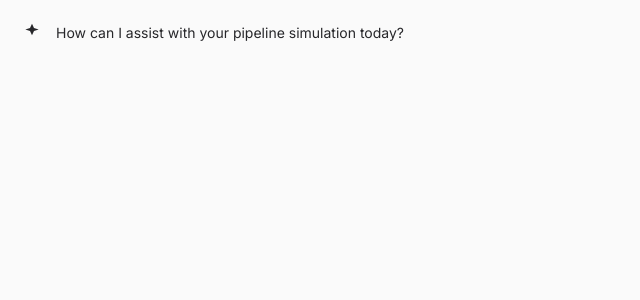
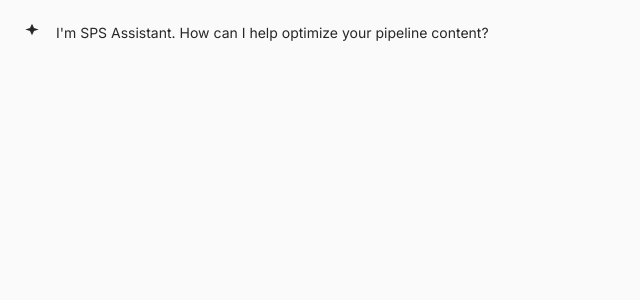
Before and after one commit to epicmaxo/sps-ai-, a FastAPI app: page /chat-ui in a window 1280 px wide. Shown: the top 300 px of the page, without its empty margins (0-640 px from the left). Run offline with FastAPI, Linux system fonts and the light colour scheme.

Commit message:
style: Rename to SPS Assistant

```diff
--- a/templates/chat_iframe.html
+++ b/templates/chat_iframe.html
@@ -4,7 +4,7 @@
 <head>
     <meta charset="UTF-8">
     <meta name="viewport" content="width=device-width, initial-scale=1.0">
-    <title>SPS AI</title>
+    <title>SPS Assistant</title>
     <link href="https://fonts.googleapis.com/css2?family=Inter:wght@400;500;600&display=swap" rel="stylesheet">
     <style>
         /* Elite Zinc Palette */
@@ -308,7 +308,7 @@
                 </svg>
             </div>
             <div class="message-content">
-                How can I assist with your pipeline simulation today?
+                I'm SPS Assistant. How can I help optimize your pipeline content?
             </div>
         </div>
     </div>
```
